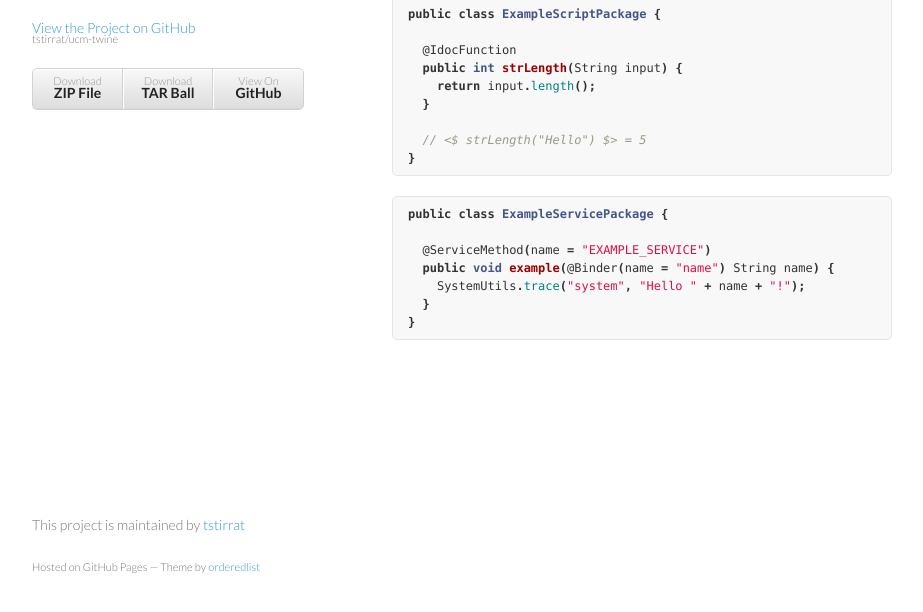
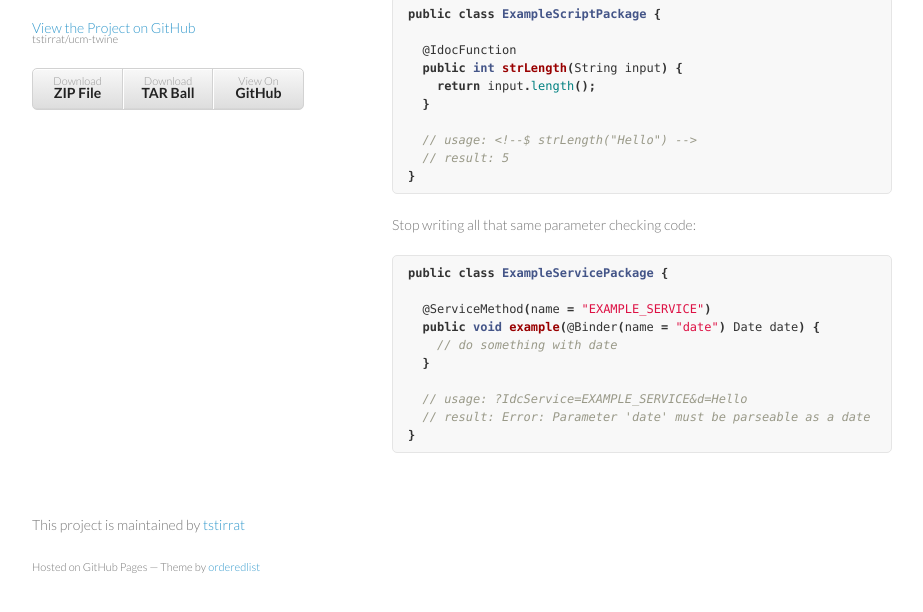
Before and after one commit to tstirrat/ucm-twine, a plain HTML site: page index.html in a window 1280 px wide. Shown: the part 154-766 px from the top of the page, without its empty margins (178-1101 px from the left). Drawn offline with Linux system fonts and the light colour scheme.

Commit message:
Create gh-pages branch via GitHub

```diff
--- a/index.html
+++ b/index.html
@@ -39,16 +39,22 @@
     <span class="k">return</span> <span class="n">input</span><span class="o">.</span><span class="na">length</span><span class="o">();</span>
   <span class="o">}</span>
 
-  <span class="c1">// &lt;$ strLength("Hello") $&gt; = 5</span>
+  <span class="c1">// usage: &lt;!--$ strLength("Hello") --&gt;</span>
+  <span class="c1">// result: 5</span>
 <span class="o">}</span>
 </pre></div>
+
+<p>Stop writing all that same parameter checking code:</p>
 
 <div class="highlight"><pre><span class="kd">public</span> <span class="kd">class</span> <span class="nc">ExampleServicePackage</span> <span class="o">{</span>
 
   <span class="nd">@ServiceMethod</span><span class="o">(</span><span class="n">name</span> <span class="o">=</span> <span class="s">"EXAMPLE_SERVICE"</span><span class="o">)</span>
-  <span class="kd">public</span> <span class="kt">void</span> <span class="nf">example</span><span class="o">(</span><span class="nd">@Binder</span><span class="o">(</span><span class="n">name</span> <span class="o">=</span> <span class="s">"name"</span><span class="o">)</span> <span class="n">String</span> <span class="n">name</span><span class="o">)</span> <span class="o">{</span>
-    <span class="n">SystemUtils</span><span class="o">.</span><span class="na">trace</span><span class="o">(</span><span class="s">"system"</span><span class="o">,</span> <span class="s">"Hello "</span> <span class="o">+</span> <span class="n">name</span> <span class="o">+</span> <span class="s">"!"</span><span class="o">);</span>
+  <span class="kd">public</span> <span class="kt">void</span> <span class="nf">example</span><span class="o">(</span><span class="nd">@Binder</span><span class="o">(</span><span class="n">name</span> <span class="o">=</span> <span class="s">"date"</span><span class="o">)</span> <span class="n">Date</span> <span class="n">date</span><span class="o">)</span> <span class="o">{</span>
+    <span class="c1">// do something with date</span>
   <span class="o">}</span>
+
+  <span class="c1">// usage: ?IdcService=EXAMPLE_SERVICE&amp;d=Hello</span>
+  <span class="c1">// result: Error: Parameter 'date' must be parseable as a date</span>
 <span class="o">}</span>
 </pre></div>
       </section>
```
Also changed, not shown: params.json (+1 -1 lines).
